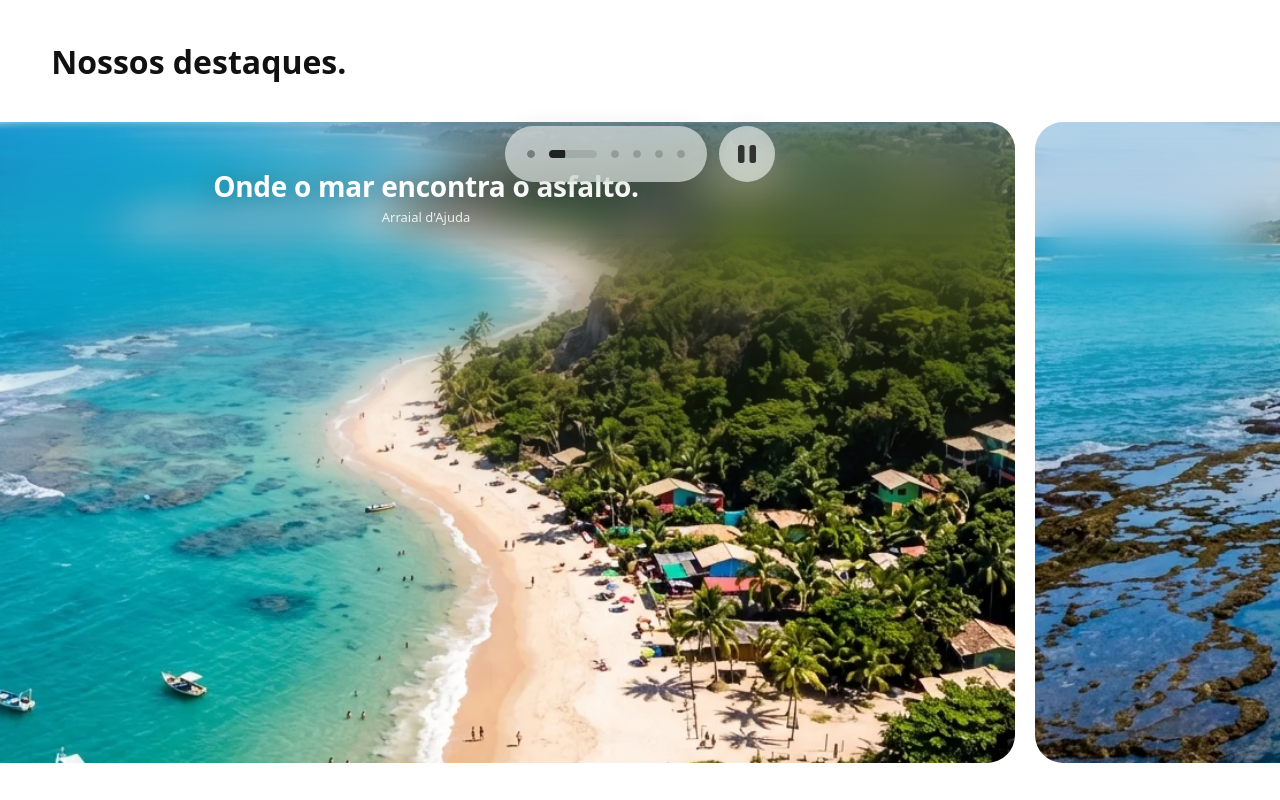
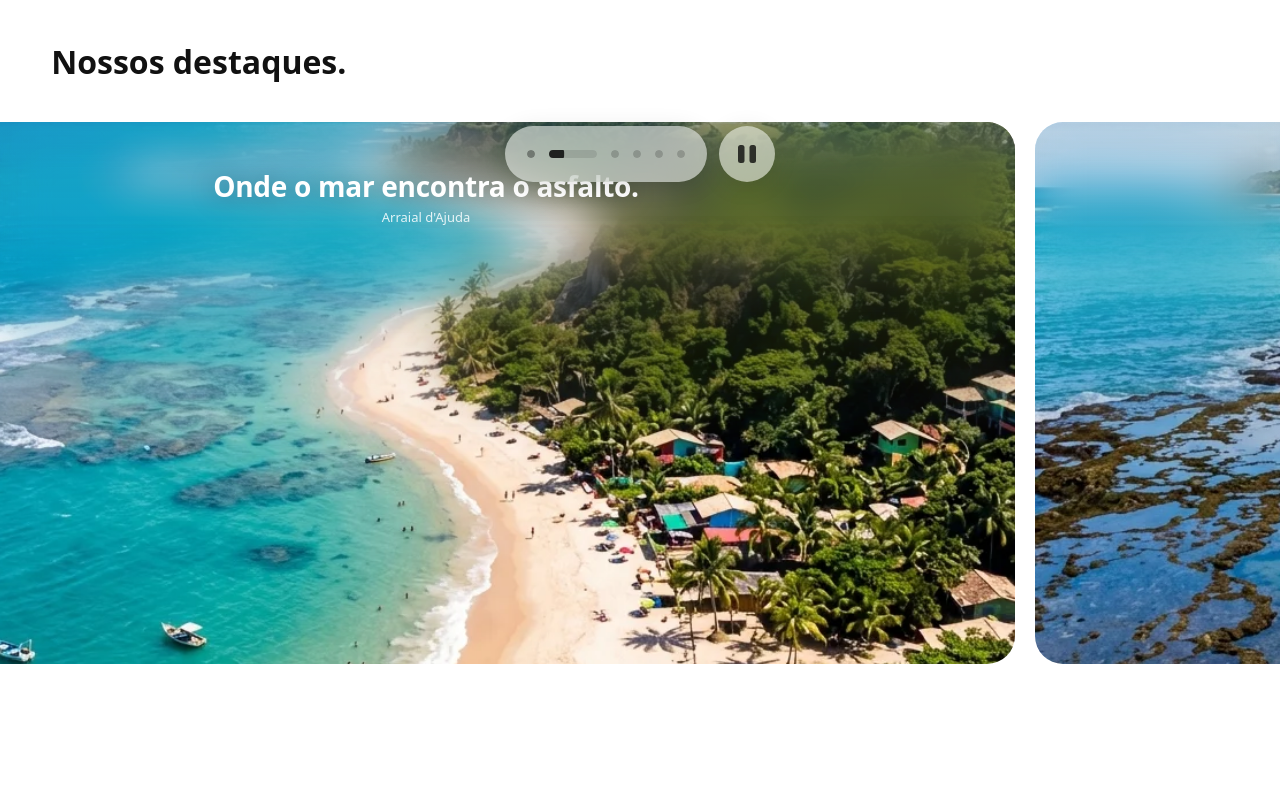
Before and after one commit to Huendelx/Tour-Porto-Seguro, a Next.js app: page / in a window 1280 px wide. Shown: the part 960-1760 px from the top of the page. Built offline with nearby package versions, Linux system fonts and the light colour scheme.

Commit message:
fix: galeria Nossos Destaques mais baixa (aspect-ratio 1260/580)

```diff
--- a/src/app/globals.css
+++ b/src/app/globals.css
@@ -136,7 +136,7 @@ body {
 .hl-card-body {
   position: relative;
   width: 100%;
-  aspect-ratio: 1260 / 686;
+  aspect-ratio: 1260 / 580;
   border-radius: 28px;
   overflow: hidden;
   background: #0a0a0a;
```
